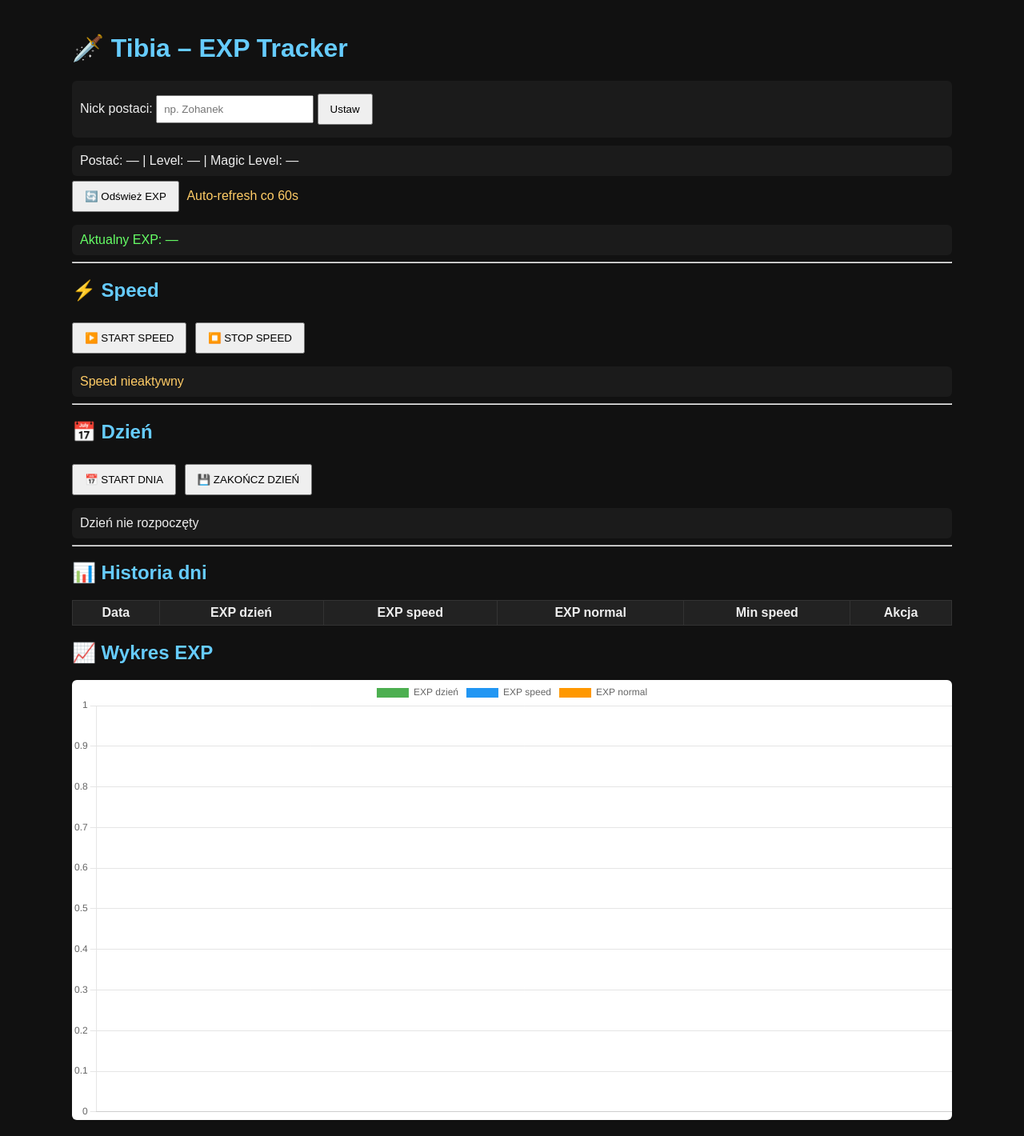
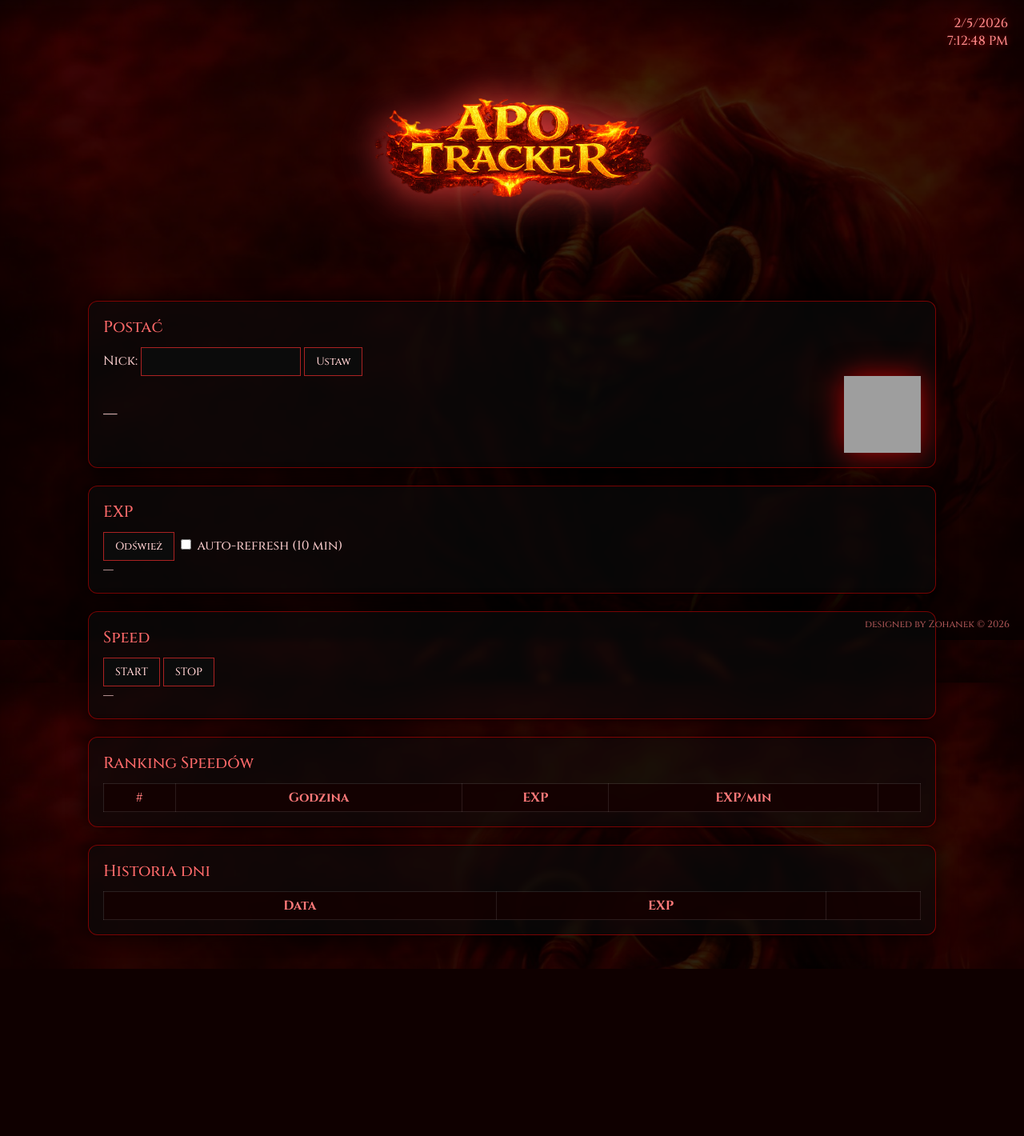
Before and after one commit to MaRch3w428/tibia-exp-tracker, a Flask app: page / in a window 1280 px wide. Shown: the whole page at 80% size. After the commit the page ends 1211 px from the top, so only its background shows below. Run offline with Flask 3, Linux system fonts and the light colour scheme; lists and menus that the app fills with data are empty; grey boxes are pictures that could not be loaded.

Commit message:
index.html

```diff
--- a/templates/index.html
+++ b/templates/index.html
@@ -2,319 +2,353 @@
 <html lang="pl">
 <head>
 <meta charset="UTF-8">
-<title>Tibia – EXP Tracker</title>
+<title>APO Tracker</title>
 
+<link href="https://fonts.googleapis.com/css2?family=Cinzel+Decorative:wght@700;900&display=swap" rel="stylesheet">
+<link href="https://fonts.googleapis.com/css2?family=Cinzel:wght@500;700&display=swap" rel="stylesheet">
 <script src="https://cdn.jsdelivr.net/npm/chart.js"></script>
 
 <style>
-body {
-  font-family: Arial, sans-serif;
-  background:#111;
-  color:#eee;
+*{box-sizing:border-box}
+
+/* ===== GLOBAL ===== */
+body{
+  margin:0;
+  font-family:'Cinzel',serif;
+  color:#f2c6c6;
+  background:
+    linear-gradient(rgba(0,0,0,.75), rgba(0,0,0,.9)),
+    url("/static/bg.jpg") center / cover no-repeat fixed;
+  min-height:100vh;
+}
+
+/* ===== INTRO ===== */
+#intro{
+  position:fixed;
+  inset:0;
+  z-index:999;
+  display:flex;
+  align-items:center;
+  justify-content:center;
+  background:black;
+  animation:introFade 4.5s forwards;
+}
+.intro-bg{
+  position:absolute;
+  inset:0;
+  background:
+    radial-gradient(circle at center, rgba(255,0,0,.35), rgba(0,0,0,.95)),
+    url("/static/bg.jpg") center/cover no-repeat;
+  filter:blur(6px) brightness(.6);
+  animation:bgZoom 6s forwards;
+}
+#introLogo{
+  position:relative;
+  width:720px;
+  max-width:85%;
+  animation:logoIn 2.2s ease-out forwards, logoGlow 2.8s infinite;
+}
+
+@keyframes logoIn{
+  from{opacity:0;transform:scale(.6)}
+  to{opacity:1;transform:scale(1)}
+}
+@keyframes logoGlow{
+  0%,100%{filter:drop-shadow(0 0 30px rgba(255,40,40,.6))}
+  50%{filter:drop-shadow(0 0 55px rgba(255,80,80,1))}
+}
+@keyframes bgZoom{to{transform:scale(1.15)}}
+@keyframes introFade{0%,80%{opacity:1}100%{opacity:0;visibility:hidden}}
+
+/* ===== HEADER ===== */
+header{
+  text-align:center;
+  padding:50px 20px 20px;
+}
+#mainLogo{
+  max-width:420px;
+  width:90%;
+  animation:mainLogoIn 1.4s ease-out forwards, mainLogoGlow 3s infinite;
+}
+@keyframes mainLogoIn{
+  from{opacity:0;transform:translateY(-20px) scale(.9)}
+  to{opacity:1;transform:translateY(0) scale(1)}
+}
+@keyframes mainLogoGlow{
+  0%,100%{filter:drop-shadow(0 0 18px rgba(255,40,40,.6))}
+  50%{filter:drop-shadow(0 0 32px rgba(255,80,80,1))}
+}
+
+/* ===== CLOCK ===== */
+#clock{
+  position:fixed;
+  top:18px;
+  right:20px;
+  text-align:right;
+  font-size:16px;
+  color:#ff8a8a;
+  text-shadow:0 0 10px rgba(255,0,0,.6);
+}
+
+/* ===== LAYOUT ===== */
+.container{
   max-width:1100px;
   margin:auto;
   padding:20px;
 }
-h1,h2 { color:#6cf; }
-button {
-  padding:10px 14px;
-  margin:6px 6px 6px 0;
-  cursor:pointer;
+
+/* ===== CARDS ===== */
+.card{
+  background:rgba(10,10,10,.65);
+  border:1px solid rgba(255,0,0,.45);
+  border-radius:12px;
+  padding:18px;
+  margin-bottom:22px;
+  backdrop-filter:blur(4px);
+  box-shadow:0 0 25px rgba(0,0,0,.8);
+  transition:.25s;
 }
-input {
-  padding:8px;
+.card:hover{
+  transform:translateY(-4px);
+  box-shadow:0 0 35px rgba(255,0,0,.45);
 }
-.box {
-  background:#1b1b1b;
-  padding:10px;
-  border-radius:6px;
-  margin-top:10px;
+
+.section-title{
+  font-size:20px;
+  color:#ff6a6a;
+  margin-bottom:12px;
 }
-.good { color:#6f6; }
-.warn { color:#fc6; }
 
-table {
-  width:100%;
-  border-collapse:collapse;
-  margin-top:15px;
+/* ===== CONTROLS ===== */
+input,button{
+  background:#0b0b0b;
+  color:#ffd0d0;
+  border:1px solid #aa2222;
+  padding:8px 14px;
+  font-family:'Cinzel',serif;
 }
-th,td {
-  border:1px solid #333;
+button{cursor:pointer}
+button:hover{
+  background:#160000;
+  box-shadow:0 0 12px rgba(255,0,0,.4);
+}
+
+/* ===== CHARACTER ===== */
+#charHeader{
+  display:flex;
+  justify-content:space-between;
+  align-items:center;
+}
+#charInfo{
+  font-size:22px;
+  line-height:1.4;
+}
+#vocationIcon{
+  width:96px;
+  height:96px;
+  filter:drop-shadow(0 0 18px rgba(255,0,0,.7));
+}
+
+/* ===== TABLES ===== */
+table{width:100%;border-collapse:collapse}
+th,td{
+  border:1px solid rgba(255,255,255,.1);
   padding:6px;
   text-align:center;
 }
-th { background:#222; }
+th{
+  background:rgba(20,0,0,.8);
+  color:#ff7a7a;
+}
 
-canvas {
-  background:#fff;
-  border-radius:6px;
-  margin-top:20px;
+/* ===== FOOTER ===== */
+footer{
+  position:fixed;
+  bottom:12px;
+  right:18px;
+  font-size:12px;
+  color:#aa5555;
 }
 </style>
 </head>
 
 <body>
 
-<h1>🗡️ Tibia – EXP Tracker</h1>
-
-<div class="box">
-  Nick postaci:
-  <input type="text" id="charName" placeholder="np. Zohanek">
-  <button id="setCharBtn">Ustaw</button>
+<div id="intro">
+  <div class="intro-bg"></div>
+  <img src="/static/intro/logo.png" id="introLogo">
 </div>
 
-<div class="box" id="charInfo">
-Postać: — | Level: — | Magic Level: —
+<div id="clock"></div>
+
+<header>
+  <img src="/static/header/apo-tracker.png" id="mainLogo">
+</header>
+
+<div class="container">
+
+<!-- POSTAĆ -->
+<div class="card">
+  <div class="section-title">Postać</div>
+  Nick:
+  <input id="charName">
+  <button onclick="setChar()">Ustaw</button>
+
+  <div id="charHeader">
+    <div id="charInfo">—</div>
+    <img id="vocationIcon" src="/static/icons/rook.png">
+  </div>
 </div>
 
-<button id="refreshBtn">🔄 Odśwież EXP</button>
-<span class="warn">Auto-refresh co 60s</span>
-
-<div class="box good" id="expStatus">
-Aktualny EXP: —
+<!-- EXP -->
+<div class="card">
+  <div class="section-title">EXP</div>
+  <button onclick="refreshExp()">Odśwież</button>
+  <label>
+    <input type="checkbox" id="autoToggle">
+    auto-refresh (10 min)
+  </label>
+  <div id="expInfo">—</div>
 </div>
 
-<hr>
-
-<h2>⚡ Speed</h2>
-<button id="startSpeedBtn">▶️ START SPEED</button>
-<button id="stopSpeedBtn">⏹️ STOP SPEED</button>
-
-<div class="box warn" id="speedStatus">
-Speed nieaktywny
+<!-- SPEED -->
+<div class="card">
+  <div class="section-title">Speed</div>
+  <button onclick="startSpeed()">START</button>
+  <button onclick="stopSpeed()">STOP</button>
+  <div id="speedInfo">—</div>
 </div>
 
-<hr>
-
-<h2>📅 Dzień</h2>
-<button id="startDayBtn">📅 START DNIA</button>
-<button id="endDayBtn">💾 ZAKOŃCZ DZIEŃ</button>
-
-<div class="box" id="dayStatus">
-Dzień nie rozpoczęty
+<!-- RANKING SPEED -->
+<div class="card">
+  <div class="section-title">Ranking Speedów</div>
+  <table id="speedTable">
+    <thead>
+      <tr><th>#</th><th>Godzina</th><th>EXP</th><th>EXP/min</th><th></th></tr>
+    </thead>
+    <tbody></tbody>
+  </table>
 </div>
 
-<hr>
+<!-- HISTORIA DNI -->
+<div class="card">
+  <div class="section-title">Historia dni</div>
+  <table id="daysTable">
+    <thead><tr><th>Data</th><th>EXP</th><th></th></tr></thead>
+    <tbody></tbody>
+  </table>
+</div>
 
-<h2>📊 Historia dni</h2>
-<table>
-<thead>
-<tr>
-<th>Data</th>
-<th>EXP dzień</th>
-<th>EXP speed</th>
-<th>EXP normal</th>
-<th>Min speed</th>
-<th>Akcja</th>
-</tr>
-</thead>
-<tbody id="history"></tbody>
-</table>
+</div>
 
-<h2>📈 Wykres EXP</h2>
-<canvas id="expChart"></canvas>
+<footer>designed by Zohanek © <span id="year"></span></footer>
 
 <script>
-// ===== POSTAĆ =====
-let characterName = localStorage.getItem("tibiaChar") || "";
-document.getElementById("charName").value = characterName;
+document.getElementById("year").innerText=new Date().getFullYear();
 
-// ===== ZMIENNE =====
-let speedStartExp = null;
-let speedStartTime = null;
-let lastFetchedExp = null;
+/* CLOCK */
+setInterval(()=>{
+  const d=new Date();
+  clock.innerHTML=d.toLocaleDateString()+"<br>"+d.toLocaleTimeString();
+},1000);
 
-let dayStartExp = null;
-let daySpeedExp = 0;
-let daySpeedMinutes = 0;
+/* STATE */
+let char=localStorage.getItem("char")||"";
+charName.value=char;
+let history=JSON.parse(localStorage.getItem("expHistory"))||[];
+let speedHistory=JSON.parse(localStorage.getItem("speedHistory"))||[];
+let speedStart=0,speedTime=0;
 
-let history = JSON.parse(localStorage.getItem("tibiaHistory")) || [];
-let chart = null;
-
-// ===== API =====
-async function fetchPlayer() {
-  if (!characterName) {
-    alert("Ustaw nick postaci");
-    throw new Error("Brak nicku");
+/* FETCH */
+async function fetchPlayer(){
+  const r=await fetch(`/player/${char}`);
+  return r.json();
 }
 
-  const res = await fetch(`/player/${characterName}`);
-  const data = await res.json();
-
-  if (data.error) {
-    alert("Nie udało się pobrać danych postaci");
-    throw new Error(data.error);
+/* VOCATION ICON */
+function vocationToIcon(v){
+  v=v.toLowerCase();
+  if(v.includes("druid")) return "druid.png";
+  if(v.includes("paladin")) return "paladin.png";
+  if(v.includes("knight")) return "knight.png";
+  if(v.includes("sorcerer")) return "sorcerer.png";
+  return "rook.png";
 }
 
-  return data;
+/* CHARACTER */
+function setChar(){
+  char=charName.value.trim();
+  localStorage.setItem("char",char);
+  refreshExp();
 }
 
-// ===== ODSWIEŻANIE =====
-async function refreshExp() {
-  const data = await fetchPlayer();
-  lastFetchedExp = data.experience;
-
-  document.getElementById("charInfo").innerText =
-    `Postać: ${data.name} | Level: ${data.level} | Magic Level: ${data.magic}`;
-
-  document.getElementById("expStatus").innerText =
-    `Aktualny EXP: ${data.experience.toLocaleString()}`;
+async function refreshExp(){
+  if(!char) return;
+  const d=await fetchPlayer();
+  charInfo.innerHTML=`
+    🧙 ${d.name}<br>
+    🛡 Level: <b>${d.level}</b><br>
+    🔮 Magic: <b>${d.magic}</b><br>
+    ⚔ ${d.vocation.replace("Paladin","Paladyn")}
+  `;
+  vocationIcon.src="/static/icons/"+vocationToIcon(d.vocation);
+  expInfo.innerHTML=`⭐ EXP:<br><b>${d.experience.toLocaleString()}</b>`;
 }
 
-// ===== SPEED =====
-async function startSpeed() {
-  const data = await fetchPlayer();
-  speedStartExp = data.experience;
-  speedStartTime = new Date();
-  lastFetchedExp = data.experience;
-
-  document.getElementById("speedStatus").innerText =
-    "Speed rozpoczęty";
+/* SPEED */
+function startSpeed(){
+  fetchPlayer().then(d=>{
+    speedStart=d.experience;
+    speedTime=Date.now();
+  });
 }
-
-async function stopSpeed() {
-  if (speedStartExp === null || lastFetchedExp === null) {
-    alert("Zrób relog i odśwież EXP");
-    return;
+function stopSpeed(){
+  fetchPlayer().then(d=>{
+    const min=(Date.now()-speedTime)/60000;
+    const gain=d.experience-speedStart;
+    const epm=Math.round(gain/min);
+    speedHistory.push({t:new Date().toLocaleTimeString(),e:gain,epm});
+    localStorage.setItem("speedHistory",JSON.stringify(speedHistory));
+    renderSpeed();
+  });
 }
-
-  const minutes = Math.round((new Date() - speedStartTime) / 60000);
-  const gained = lastFetchedExp - speedStartExp;
-  const bonus = Math.round(gained * 0.5);
-  const total = gained + bonus;
-
-  daySpeedExp += total;
-  daySpeedMinutes += minutes;
-
-  document.getElementById("speedStatus").innerText =
-    `Speed: ${minutes} min | Razem EXP: ${total.toLocaleString()}`;
-
-  speedStartExp = null;
-}
-
-// ===== DZIEŃ =====
-async function startDay() {
-  const data = await fetchPlayer();
-  dayStartExp = data.experience;
-  daySpeedExp = 0;
-  daySpeedMinutes = 0;
-
-  document.getElementById("dayStatus").innerText =
-    `Dzień rozpoczęty | EXP start: ${dayStartExp.toLocaleString()}`;
-}
-
-async function endDay() {
-  if (dayStartExp === null) {
-    alert("Najpierw START DNIA");
-    return;
-  }
-
-  const data = await fetchPlayer();
-  const endExp = data.experience;
-
-  const total = endExp - dayStartExp;
-  const normal = total - daySpeedExp;
-  const date = new Date().toLocaleDateString();
-
-  history.push({ date, total, speed: daySpeedExp, normal, minutes: daySpeedMinutes });
-  localStorage.setItem("tibiaHistory", JSON.stringify(history));
-
-  renderHistory();
-  renderChart();
-
-  document.getElementById("dayStatus").innerText =
-    "Dzień zapisany ✔️";
-
-  dayStartExp = null;
-}
-
-// ===== HISTORIA =====
-function deleteDay(i) {
-  history.splice(i, 1);
-  localStorage.setItem("tibiaHistory", JSON.stringify(history));
-  renderHistory();
-  renderChart();
-}
-
-function renderHistory() {
-  const tbody = document.getElementById("history");
-  tbody.innerHTML = "";
-
-  history.forEach((d, i) => {
-    tbody.innerHTML += `
+function renderSpeed(){
+  const tbody=speedTable.querySelector("tbody");
+  tbody.innerHTML="";
+  speedHistory
+    .sort((a,b)=>b.epm-a.epm)
+    .forEach((s,i)=>{
+      tbody.innerHTML+=`
         <tr>
-        <td>${d.date}</td>
-        <td class="good">${d.total.toLocaleString()}</td>
-        <td>${d.speed.toLocaleString()}</td>
-        <td>${d.normal.toLocaleString()}</td>
-        <td>${d.minutes}</td>
-        <td><button onclick="deleteDay(${i})">🗑️</button></td>
+          <td>${i+1}</td>
+          <td>${s.t}</td>
+          <td>+${s.e}</td>
+          <td><b>${s.epm}</b></td>
+          <td><button onclick="delSpeed(${i})">🗑</button></td>
         </tr>`;
     });
 }
-
-// ===== WYKRES =====
-function renderChart() {
-  const labels = history.map(d => d.date);
-  const totalData = history.map(d => d.total);
-  const speedData = history.map(d => d.speed);
-  const normalData = history.map(d => d.normal);
-
-  if (chart) chart.destroy();
-
-  chart = new Chart(document.getElementById("expChart"), {
-    type: "bar",
-    data: {
-      labels,
-      datasets: [
-        { label: "EXP dzień", data: totalData, backgroundColor: "#4caf50" },
-        { label: "EXP speed", data: speedData, backgroundColor: "#2196f3" },
-        { label: "EXP normal", data: normalData, backgroundColor: "#ff9800" }
-      ]
-    },
-    options: {
-      responsive: true,
-      scales: {
-        y: {
-          ticks: {
-            callback: v => v.toLocaleString()
-          }
-        }
-      }
-    }
-  });
+function delSpeed(i){
+  speedHistory.splice(i,1);
+  localStorage.setItem("speedHistory",JSON.stringify(speedHistory));
+  renderSpeed();
 }
 
-// ===== EVENTY =====
-document.getElementById("setCharBtn").onclick = () => {
-  const input = document.getElementById("charName").value.trim();
-  if (!input) {
-    alert("Podaj nick postaci");
-    return;
-  }
-  characterName = input;
-  localStorage.setItem("tibiaChar", characterName);
-  refreshExp();
+/* AUTO REFRESH */
+let auto=localStorage.getItem("autoRefresh")==="true";
+autoToggle.checked=auto;
+let autoInt=null;
+function startAuto(){autoInt=setInterval(()=>char&&refreshExp(),600000)}
+function stopAuto(){clearInterval(autoInt)}
+autoToggle.onchange=()=>{
+  auto=autoToggle.checked;
+  localStorage.setItem("autoRefresh",auto);
+  auto?startAuto():stopAuto();
 };
+if(auto) startAuto();
 
-document.getElementById("refreshBtn").onclick = refreshExp;
-document.getElementById("startSpeedBtn").onclick = startSpeed;
-document.getElementById("stopSpeedBtn").onclick = stopSpeed;
-document.getElementById("startDayBtn").onclick = startDay;
-document.getElementById("endDayBtn").onclick = endDay;
-
-// ===== START =====
-renderHistory();
-renderChart();
-
-if (characterName) {
-  refreshExp();
-}
-
-// AUTO REFRESH
-setInterval(() => {
-  if (characterName) refreshExp();
-}, 60000);
+if(char) refreshExp();
+renderSpeed();
 </script>
 
 </body>
```
Lines whose indentation alone changed are shown as unchanged.
